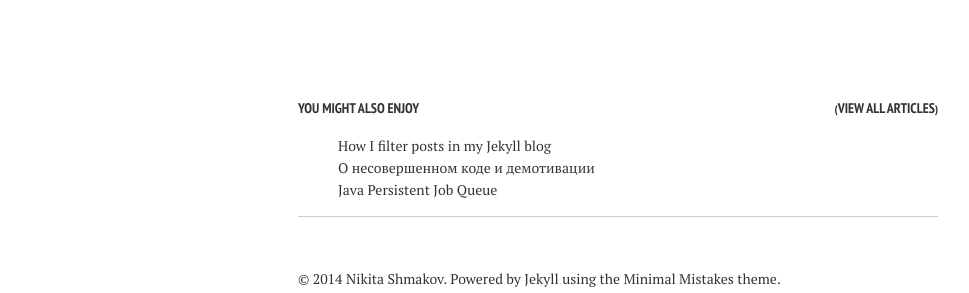
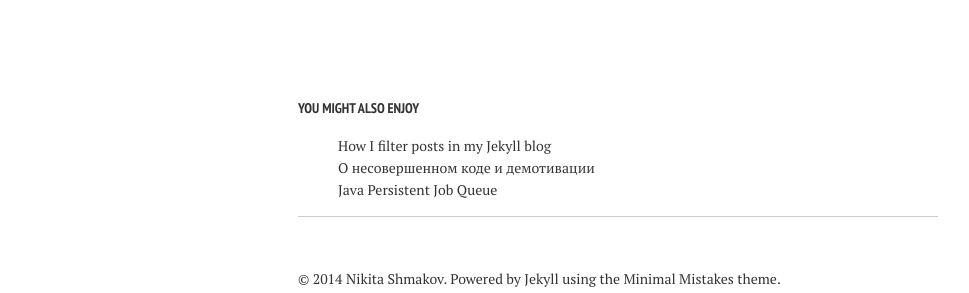
Before and after one commit to dreambrother/nikshmakov.me, a Jekyll site: the page built from _posts/2013-11-24-1-new-blog.md, in a window 1280 px wide. Shown: the part 484-777 px from the top of the page, without its empty margins (22-991 px from the left). Built offline with Jekyll 4.4.1, drawn with Linux system fonts in a browser that asks for light colours; nearby versions of some CDN libraries; comment, search, counter and statistics services are not loaded.

Commit message:
remove broken link

```diff
--- a/_layouts/post.html
+++ b/_layouts/post.html
@@ -58,7 +58,7 @@
 
 <div class="footer-wrap">
   {% if site.related_posts.size > 0 %}<div class="related-articles">
-  <h4>You might also enjoy <small class="pull-right">(<a href="{{ site.url }}/articles">View all articles</a>)</small></h4>
+  <h4>You might also enjoy</h4>
     <ul>
     {% for post in site.related_posts limit:3 %}
       {% assign match = false %}
```
